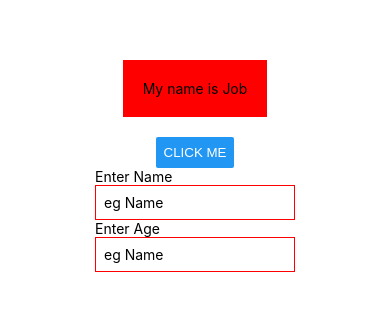
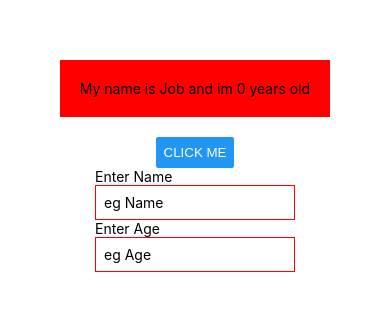
Before and after one commit to react-native-jovan/my-first-app-learn, a React Native app: screen / in a window 390 px wide. Shown: the part 256-566 px from the top of the page. Built offline with nearby package versions, Linux system fonts and the light colour scheme.

Commit message:
onChangeText age

```diff
--- a/App.js
+++ b/App.js
@@ -4,13 +4,14 @@ import { Button, StyleSheet, Text, View,TextInput } from 'react-native';
 
 export default function App() {
   const [name,setName]=useState('Job')
+  const [age,setAge]=useState(0)
   function handleName(){
     setName('selected')
   }
   return (
     <View style={styles.container}>
       <View style={styles.header}>
-        <Text>My name is {name}</Text>
+        <Text>My name is {name} and im {age} years old</Text>
       </View>
       <View>
         <Text style={styles.button}>
@@ -27,8 +28,8 @@ export default function App() {
         <Text>Enter Age</Text>
         <TextInput
         style={styles.input}
-        placeholder='eg Name'
-        onChangeText={(val)=>setName(val)}
+        placeholder='eg Age'
+        onChangeText={(val)=>setAge(val)}
         />
       </View>
       <StatusBar style="auto" />
```
